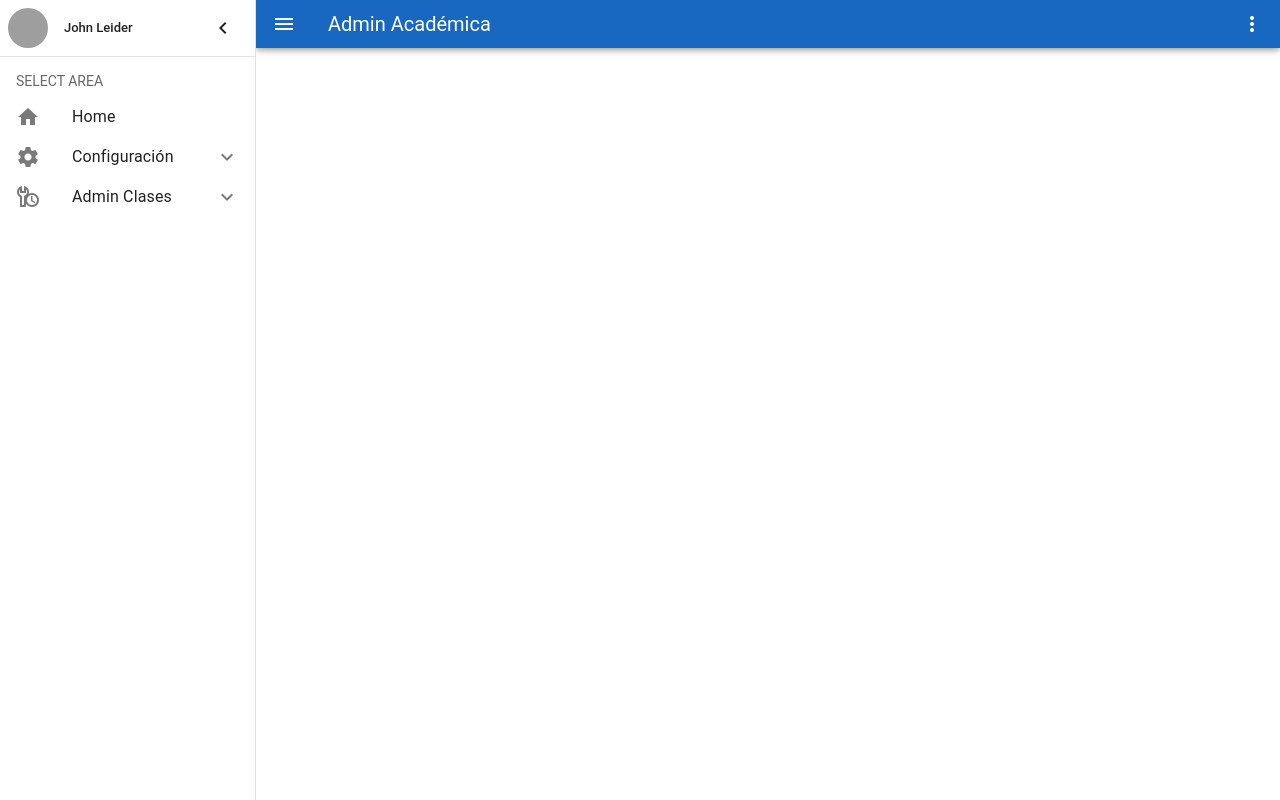
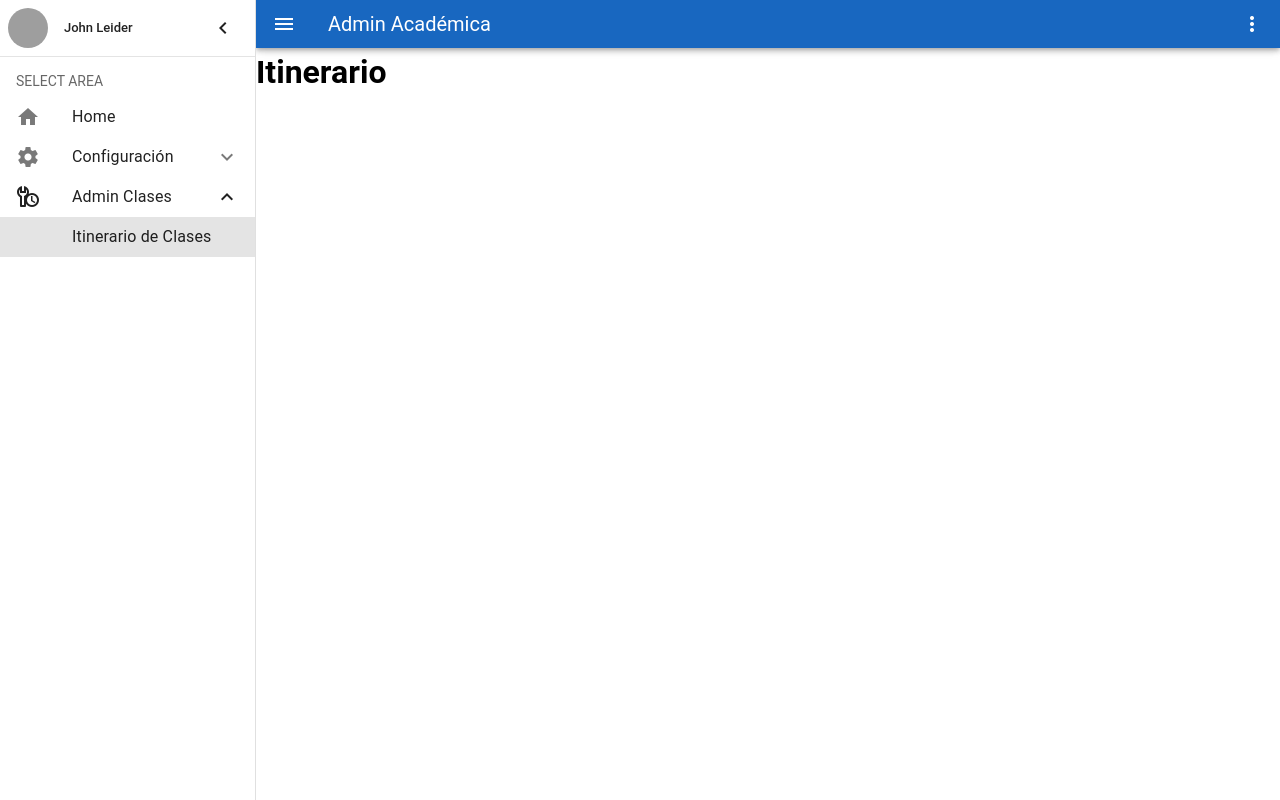
Before and after one commit to gabo-x86/academic-management-ui, a Vue app: page /admin/itinerary in a window 1280 px wide. Built offline with nearby package versions, Linux system fonts and the light colour scheme; grey boxes are pictures that could not be loaded.

Commit message:
add start itinerary

```diff
--- a/src/components/app/AppNavigationDrawer.vue
+++ b/src/components/app/AppNavigationDrawer.vue
@@ -41,7 +41,7 @@ const menuGroupList = ref([
       {
         name: 'Itinerario de Clases',
         value: 'itinerario',
-        route: '/admin/areas'
+        route: '/admin/itinerary'
       }
     ]
   }
--- a/src/router/index.js
+++ b/src/router/index.js
@@ -35,6 +35,11 @@ const router = createRouter({
       path: '/admin/schedule',
       name: 'admin-schedule',
       component: () => import('../views/admin/configgeneral/ScheduleParamsView.vue')
+    },
+    {
+      path: '/admin/itinerary',
+      name: 'admin-schedule',
+      component: () => import('../views/admin/configclass/ItineraryView.vue')
     }
   ]
 })
--- /dev/null
+++ b/src/views/admin/configclass/ItineraryView.vue
@@ -0,0 +1,11 @@
+<script setup>
+
+</script>
+
+<template>
+  <h1>Itinerario</h1>
+</template>
+
+<style scoped>
+
+</style>
```
